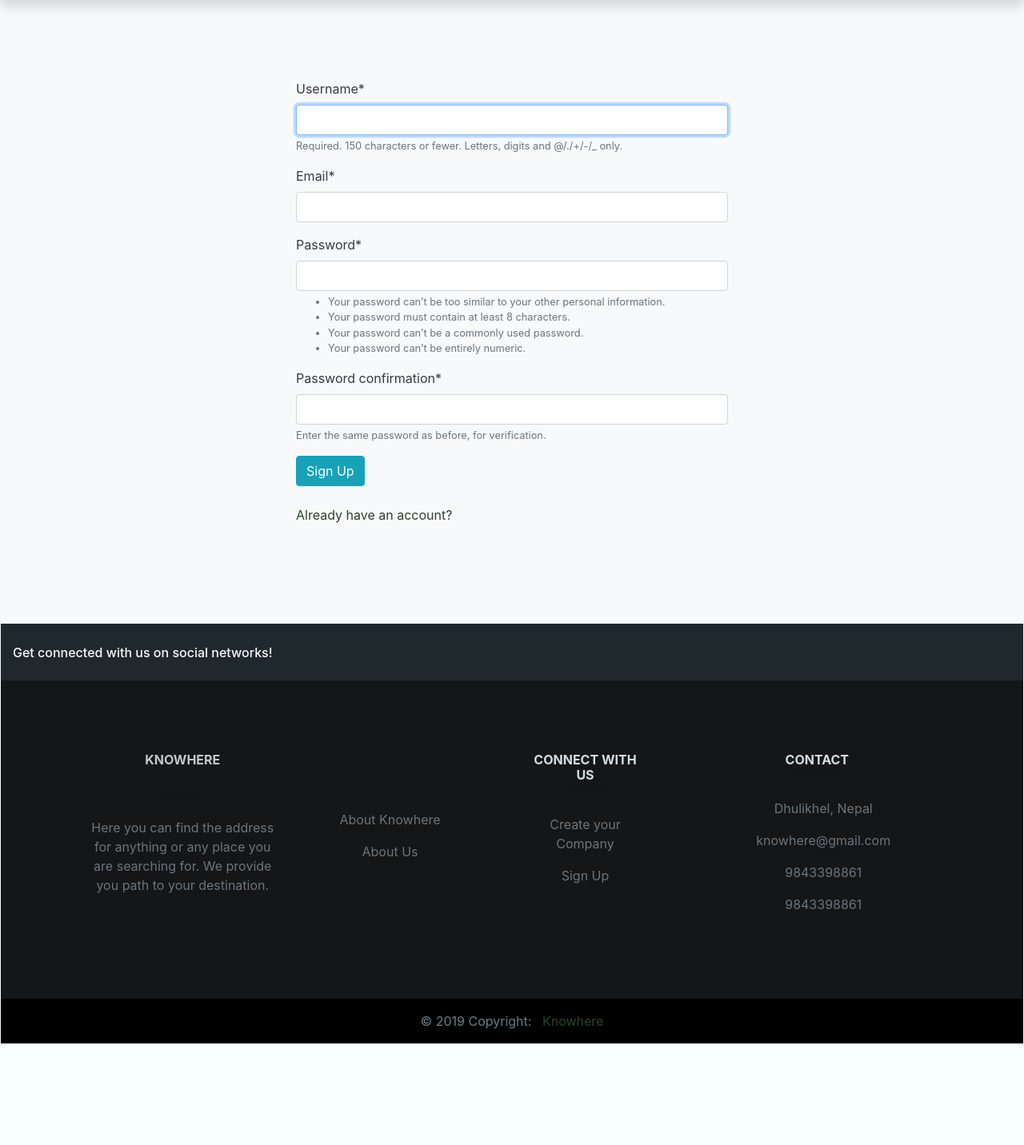
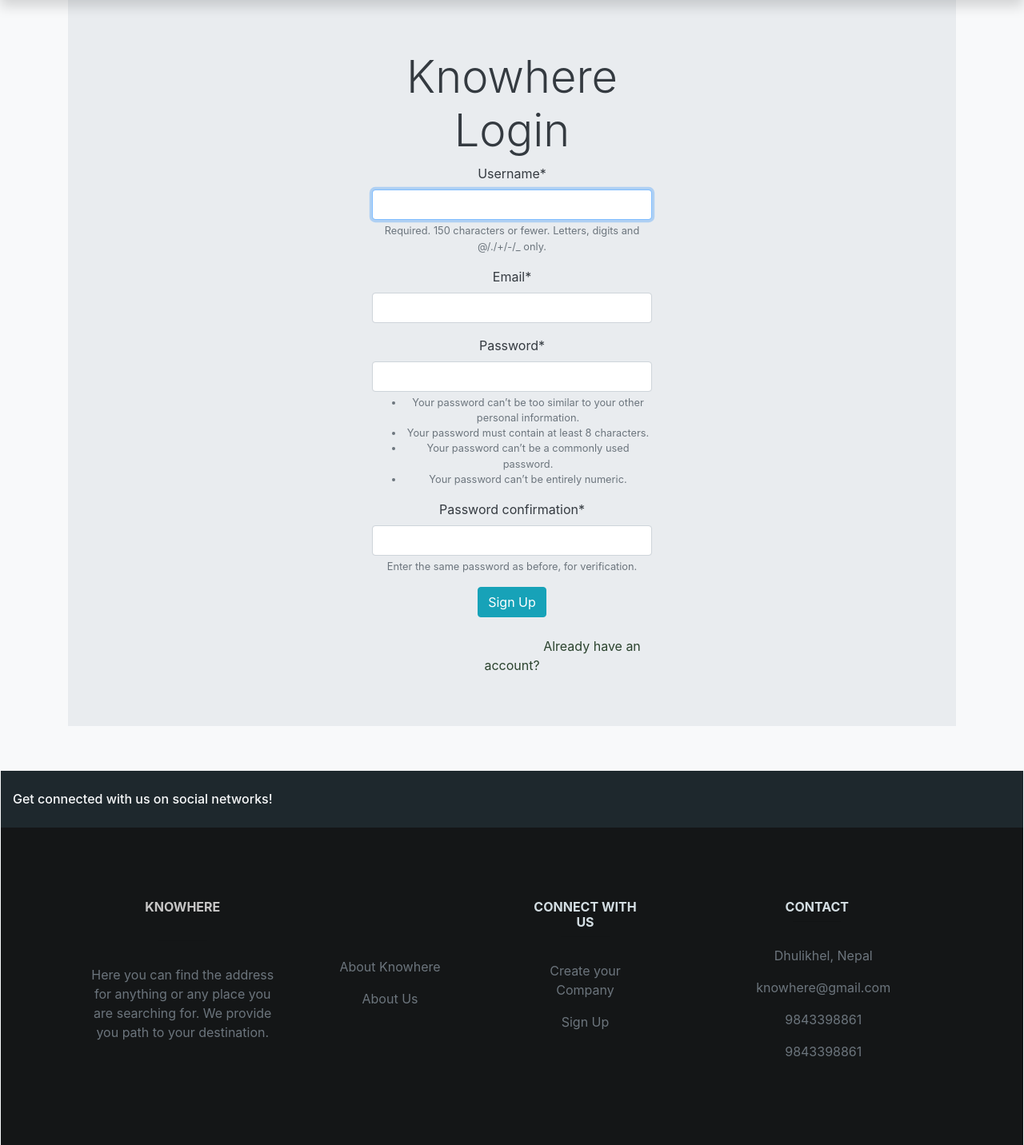
Before and after one commit to joyboy420/Knowhere, a Django app: page /users/signup/ in a window 1280 px wide. Shown: the part 72-1504 px from the top of the page at 80% size. Before the commit the page ends 1377 px from the top, so only its background shows below. Run offline with Django 3.2, Linux system fonts and the light colour scheme; some libraries are stand-ins or nearby versions.

Commit message:
before final

```diff
--- a/blog/models.py
+++ b/blog/models.py
@@ -8,6 +8,7 @@ class Post(models.Model):
     title = models.CharField(max_length=100)
     content = models.TextField()
     date_posted = models.DateTimeField(default=timezone.now)
+    image = models.ImageField(upload_to='products_gallery')
     author = models.ForeignKey(User, on_delete=models.CASCADE)
 
     def __str__(self):
--- a/blog/templates/blog/home.html
+++ b/blog/templates/blog/home.html
@@ -26,7 +26,7 @@
 
       {% for post in posts %}
           <article class="media content-section">
-            <img class="rounded-circle article-img" src="{{ post.author.profile.image.url }}">
+            <img class="rounded-circle article-img" src="{{post.image.url}}">
             <div class="media-body">
               <div class="article-metadata">
                 <a class="mr-2" href="{% url 'user-posts' post.author.username %}">{{ post.author }}</a>
--- a/categories/templates/categories/category_list.html
+++ b/categories/templates/categories/category_list.html
@@ -84,11 +84,9 @@
     <div class="thumbnail text-center">
         <img src="/static/display.png" width="100%" alt="My image" class="img-responsive">
         <div class="caption">
-          <form class="form-inline">
-            <input class="form-control mr-lg-2 bg-transparent text-white col-md-3 col-sm-5 col-xs-12 pd05" type="search"
-                placeholder="Search" aria-label="Search">
+
             <button class="btn btn-success my-2 my-sm-0" type="submit">Search</button>
-          </form>
+
         </div>
     </div>
 </div>
--- a/categories/templates/categories/company_detail.html
+++ b/categories/templates/categories/company_detail.html
@@ -94,7 +94,6 @@
  {% get_comment_count for categories.company object.pk as comment_count %}
 <p>{{ comment_count }} comments have been posted.</p>
 
-{% comment %} {% render_comment_list for company %} {% endcomment %}
 
 {% get_comment_list for categories.company object.pk as comment_list %}
 {% for comment in comment_list %}
--- a/knowhere/settings.py
+++ b/knowhere/settings.py
@@ -48,9 +48,9 @@ INSTALLED_APPS = [
     'postman',
     'blog',
     'django_comments',
-
 ]
 
+SITE_ID = '1'
 MIDDLEWARE = [
     'django.middleware.security.SecurityMiddleware',
     'django.contrib.sessions.middleware.SessionMiddleware',
--- a/knowhere/urls.py
+++ b/knowhere/urls.py
@@ -21,6 +21,7 @@ from django.conf.urls.static import static
 urlpatterns = [
     path('admin/', admin.site.urls),
     path('categories/', include('categories.urls')),
+    path('comments/', include('django_comments.urls')),
     path('products/', include('blog.urls')),
     path('chat/',include('postman.urls')),
     path('users/', include('users.urls')),
--- a/users/templates/users/register.html
+++ b/users/templates/users/register.html
@@ -1,23 +1,23 @@
 {% extends 'categories/base.html' %}
 {% load crispy_forms_tags %}
 {% block content %}
-<style type="text/css">
+    <style>
         a{
             color: #2B432E;
         }
         a:hover{
             color: #586C5B;
         }
-        .bodyinside{
-            margin-left: -20px;
-            margin-right:-15px;
-
-            padding:100px;
-            margin-bottom: -25px;
-          }
     </style>
-<div class="container" style="padding:100px;">
-    <div style="padding-left:200px; margin-right:200px;">
+    <section id="cover">
+        <div id="cover-caption">
+            <div id="container" class="container">
+                <div class="jumbotron jumbotron-fluid">
+                    <div class="row">
+                        <div class="col-sm-4 offset-sm-4 text-center">
+                        <!-- if you want to remove the gray color then remove this jumbotron line below -->
+                            <h1 class="display-4">Knowhere Login</h1>
+                            <div class="info-form">
                                 <form method = "POST">
                                     {% csrf_token %}
                                     {{form|crispy}}
@@ -27,4 +27,11 @@
                                 <br>
                                 <a href = "{% url 'login' %}" style="padding-left: 200px;">Already have an account?</a>
                             </div>
+                            <br>
+                        </div>
+                    </div>
+                </div>
+            </div>
+        </div>
+    </section>
 {% endblock %}
```
Also changed, not shown: templates/registration/password_reset_done.html (+17 -0 lines), templates/registration/password_reset_form.html (+17 -0 lines), users/templates/users/login.html (+19 -12 lines), media/category_gallery/51240520_405637740183180_5617149016451055616_n.png (added), media/products_gallery/51240520_405637740183180_5617149016451055616_n.png (added), 3 other files. Lines whose indentation alone changed are shown as unchanged.
